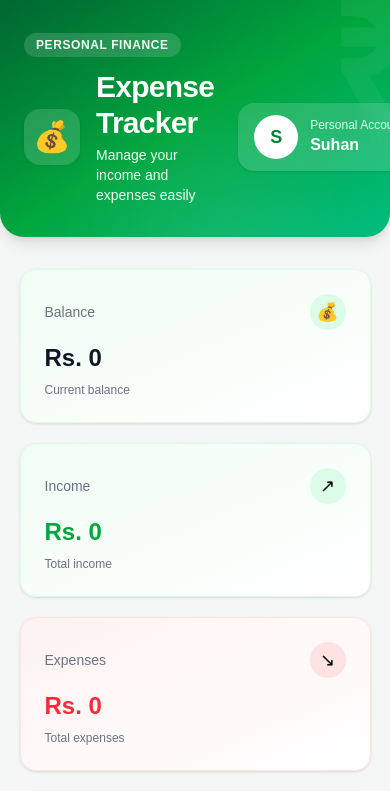
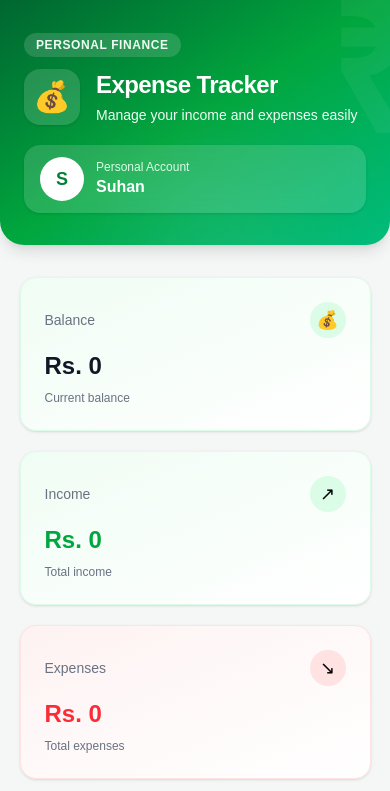
Before and after one commit to YbaSuhan/personal-expense-tracker, a React (Vite) app: page / in a window 390 px wide. Shown: the top 791 px of the page. Built offline with nearby package versions, Linux system fonts and the light colour scheme.

Commit message:
Improve mobile responsives

```diff
--- a/src/components/Header.jsx
+++ b/src/components/Header.jsx
@@ -12,18 +12,18 @@ function Header({ onProfileClick }) {
           PERSONAL FINANCE
         </div>
 
-        <div className="flex items-center justify-between gap-6">
+        <div className="flex flex-col gap-5 sm:flex-row sm:items-center sm:justify-between">
           <div className="flex items-center gap-4">
             <div className="flex h-14 w-14 shrink-0 items-center justify-center rounded-2xl bg-white/15 text-3xl shadow-sm backdrop-blur-sm">
               💰
             </div>
 
             <div>
-              <h1 className="text-3xl font-bold tracking-tight sm:text-4xl">
+              <h1 className="text-2xl font-bold tracking-tight sm:text-4xl">
                 Expense Tracker
               </h1>
 
-              <p className="mt-1 text-sm text-green-50 sm:text-base">
+              <p className="mt-1 text-sm text-green-50">
                 Manage your income and expenses easily
               </p>
             </div>
```
